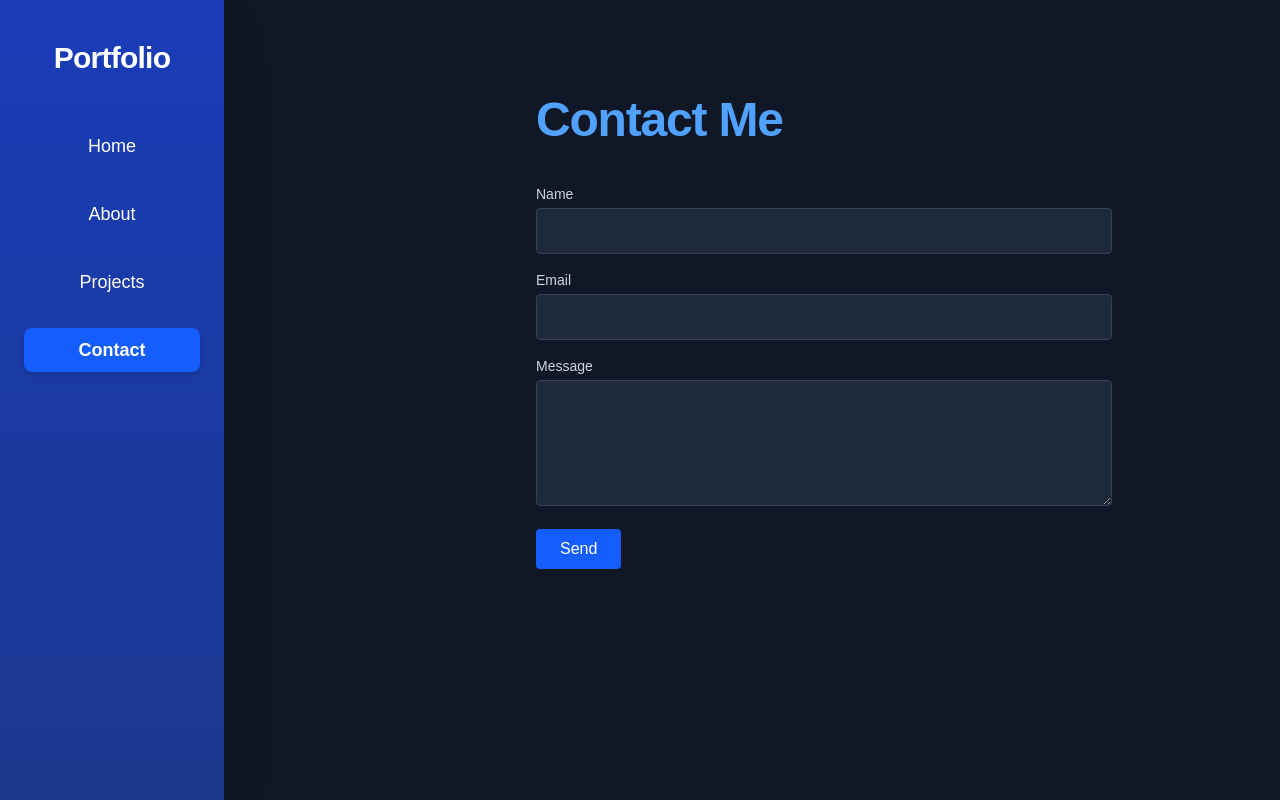
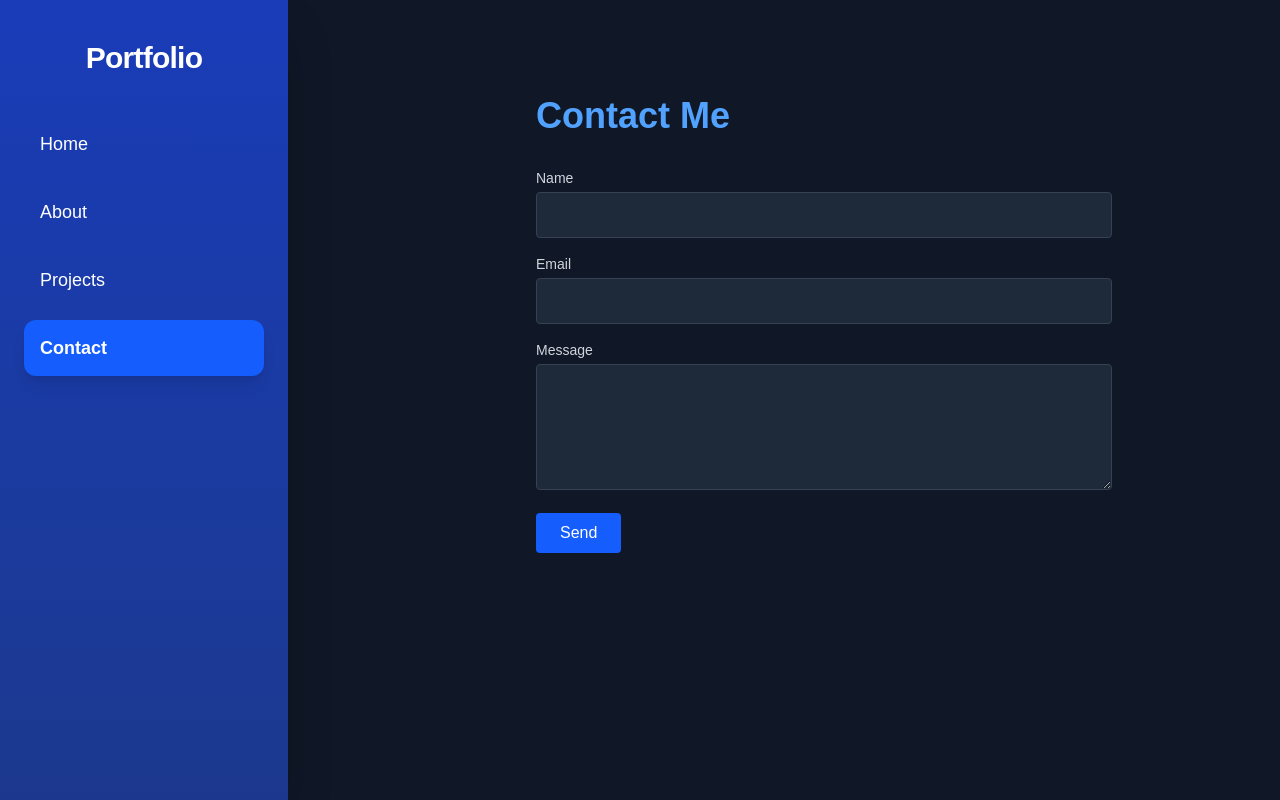
Before and after one commit to Femi-coder/my-portfolio, a Next.js app: page /contact in a window 1280 px wide. Built offline with nearby package versions, Linux system fonts and the light colour scheme.

Commit message:
scrollbar added plus more fixes

```diff
--- a/components/Navbar.jsx
+++ b/components/Navbar.jsx
@@ -1,6 +1,7 @@
+// components/Navbar.jsx
 import Link from 'next/link';
 import { useRouter } from 'next/router';
-import { useState } from 'react';
+import { useEffect, useState } from 'react';
 
 export default function Navbar() {
   const [open, setOpen] = useState(false);
@@ -13,34 +14,101 @@ export default function Navbar() {
     { name: 'Contact', path: '/contact' },
   ];
 
+  // Close drawer on route change or ESC
+  useEffect(() => {
+    const close = () => setOpen(false);
+    router.events?.on('routeChangeStart', close);
+    const onKey = (e) => e.key === 'Escape' && setOpen(false);
+    window.addEventListener('keydown', onKey);
+    return () => {
+      router.events?.off('routeChangeStart', close);
+      window.removeEventListener('keydown', onKey);
+    };
+  }, [router.events]);
+
   return (
     <>
+      {/* BIG floating burger on mobile */}
       <button
-        onClick={() => setOpen(!open)}
-        className="md:hidden fixed top-4 left-4 z-50 bg-blue-700 hover:bg-blue-800 text-white p-2 rounded-full shadow-lg transition"
+        onClick={() => setOpen((v) => !v)}
         aria-label="Toggle navigation"
+        aria-expanded={open}
+        className={`md:hidden fixed top-4 left-4 z-[60] group
+          h-14 w-14 rounded-2xl bg-blue-600/90 backdrop-blur
+          shadow-[0_8px_30px_rgba(2,132,199,0.35)]
+          ring-1 ring-white/20
+          active:scale-[.98] transition-all duration-200`}
       >
-        {open ? '✕' : '☰'}
+        {/* Animated hamburger → X */}
+        <span className="relative block mx-auto h-6 w-7">
+          <span
+            className={`absolute left-0 top-0 h-[3px] w-7 rounded bg-white transition-all duration-300
+              ${open ? 'translate-y-[9px] rotate-45' : 'translate-y-0'} `}
+          />
+          <span
+            className={`absolute left-0 top-1/2 h-[3px] w-7 -translate-y-1/2 rounded bg-white transition-all duration-200
+              ${open ? 'opacity-0' : 'opacity-100'}`}
+          />
+          <span
+            className={`absolute left-0 bottom-0 h-[3px] w-7 rounded bg-white transition-all duration-300
+              ${open ? '-translate-y-[9px] -rotate-45' : 'translate-y-0'}`}
+          />
+        </span>
       </button>
 
+      {/* Dim background when open (mobile) */}
+      <div
+        role="presentation"
+        onClick={() => setOpen(false)}
+        className={`md:hidden fixed inset-0 z-[50] bg-black/40 backdrop-blur-sm transition-opacity
+          ${open ? 'opacity-100 pointer-events-auto' : 'opacity-0 pointer-events-none'}`}
+      />
+
+      {/* Side nav */}
       <nav
-        className={`fixed top-0 left-0 h-full w-56 bg-gradient-to-b from-blue-800 to-blue-900 text-white flex flex-col items-center py-10 shadow-2xl transform transition-transform duration-300 z-40
+        className={`fixed top-0 left-0 h-full w-72 bg-gradient-to-b from-blue-800 to-blue-900
+          text-white flex flex-col items-center py-10 shadow-2xl z-[55]
+          transition-transform duration-300
           ${open ? 'translate-x-0' : '-translate-x-full'} md:translate-x-0`}
       >
-        <h1 className="text-3xl font-extrabold mb-12 tracking-tight">Portfolio</h1>
-        <ul className="space-y-6 w-full px-6">
-          {navItems.map((item) => (
+        {/* Brand */}
+        <div className="w-full px-6 flex items-center justify-between md:justify-center">
+          <h1 className="text-3xl font-extrabold tracking-tight">Portfolio</h1>
+
+          {/* Put a smaller close button inside drawer for mobile */}
+          <button
+            onClick={() => setOpen(false)}
+            aria-label="Close navigation"
+            className="md:hidden h-10 w-10 rounded-xl bg-white/10 hover:bg-white/15 transition-colors
+                       grid place-items-center focus:outline-none focus:ring-2 focus:ring-white/50"
+          >
+            <svg viewBox="0 0 24 24" className="h-6 w-6 text-white">
+              <path stroke="currentColor" strokeWidth="2" strokeLinecap="round" d="M6 6l12 12M18 6l-12 12" />
+            </svg>
+          </button>
+        </div>
+
+        {/* Links */}
+        <ul className="mt-10 space-y-3 w-full px-6">
+          {navItems.map((item) => {
+            const active = router.pathname === item.path;
+            return (
               <li key={item.path}>
                 <Link
                   href={item.path}
                   onClick={() => setOpen(false)}
-                className={`block w-full text-center py-2 px-4 rounded-lg text-lg transition duration-200
-                  ${router.pathname === item.path ? 'bg-blue-600 font-semibold shadow-md' : 'hover:bg-blue-700'}`}
+                  className={`flex items-center justify-center md:justify-start gap-3
+                    w-full py-3.5 px-4 rounded-xl text-lg transition
+                    focus:outline-none focus:ring-2 focus:ring-white/50
+                    ${active
+                      ? 'bg-blue-600 font-semibold shadow-lg'
+                      : 'hover:bg-white/10 active:bg-white/15'}`}
                 >
                   {item.name}
                 </Link>
               </li>
-          ))}
+            );
+          })}
         </ul>
       </nav>
     </>
--- a/components/TransitionWrapper.jsx
+++ b/components/TransitionWrapper.jsx
@@ -1,4 +1,3 @@
-// components/TransitionWrapper.jsx
 'use client';
 import { motion, AnimatePresence } from 'framer-motion';
 import { useRouter } from 'next/router';
--- a/pages/_app.js
+++ b/pages/_app.js
@@ -1,3 +1,4 @@
+// pages/_app.jsx
 import '../styles/globals.css';
 import Navbar from '../components/Navbar';
 import Router from 'next/router';
@@ -7,17 +8,15 @@ import 'nprogress/nprogress.css';
 // Configure NProgress
 NProgress.configure({
   showSpinner: false,
-  speed: 500,         // animation speed of the bar
-  trickleSpeed: 200,  // how frequently the bar increases
-  minimum: 0.08       // minimum bar size
+  speed: 500,
+  trickleSpeed: 200,
+  minimum: 0.08,
 });
 
-// Start NProgress on route change start
+// Start/stop NProgress on route changes
 Router.events.on('routeChangeStart', () => {
   NProgress.start();
 });
-
-// Delay the done() to make it feel smoother
 Router.events.on('routeChangeComplete', () => {
   setTimeout(() => NProgress.done(), 300);
 });
@@ -28,8 +27,11 @@ Router.events.on('routeChangeError', () => {
 export default function MyApp({ Component, pageProps }) {
   return (
     <div className="min-h-screen flex bg-gray-900 text-white">
+      {/* Sidebar/Navbar */}
       <Navbar />
-      <main className="flex-1 px-6 md:ml-52">
+
+      {/* 👇 Only scrollable container for the whole app */}
+      <main className="app-scroll flex-1 px-6 md:ml-52">
         <Component {...pageProps} />
       </main>
     </div>
--- a/pages/about.jsx
+++ b/pages/about.jsx
@@ -19,7 +19,7 @@ export default function About() {
                 animate={{ opacity: 1, x: 0 }}
                 transition={{ duration: 0.6 }}
               >
-                <h1 className="text-3xl sm:text-4xl font-bold mb-4 text-blue-400 tracking-tight">
+                <h1 className="text-3xl sm:text-4xl font-bold mb-8 text-blue-400 text-center sm:text-left">
                   About Me
                 </h1>
                 <p className="text-base sm:text-lg leading-relaxed">
--- a/pages/contact.jsx
+++ b/pages/contact.jsx
@@ -8,7 +8,7 @@ export default function ContactPage() {
       <TransitionWrapper>
         <main className="min-h-screen bg-gray-900 text-white pt-24 px-4 sm:px-8 md:pl-48">
           <div className="max-w-xl mx-auto">
-            <h1 className="text-3xl sm:text-5xl font-extrabold mb-10 text-blue-400 tracking-tight text-center sm:text-left">
+            <h1 className="text-3xl sm:text-4xl font-bold mb-8 text-blue-400 text-center sm:text-left">
               Contact Me
             </h1>
 
--- a/styles/globals.css
+++ b/styles/globals.css
@@ -52,3 +52,25 @@ html {
 #nprogress .peg {
   box-shadow: 0 0 10px #3b82f6, 0 0 5px #3b82f6;
 }
+/* 🌟 Blue Modern Scrollbar */
+* {
+  scrollbar-width: thin;                 /* Firefox */
+  scrollbar-color: #3b82f6 #1f2937;      /* thumb | track */
+}
+
+*::-webkit-scrollbar {
+  width: 8px;
+}
+
+*::-webkit-scrollbar-track {
+  background: #1f2937;                   /* Tailwind gray-800 */
+}
+
+*::-webkit-scrollbar-thumb {
+  background-color: #3b82f6;             /* Tailwind blue-500 */
+  border-radius: 8px;
+}
+
+*::-webkit-scrollbar-thumb:hover {
+  background-color: #60a5fa;             /* Tailwind blue-400 */
+}
```
Lines whose indentation alone changed are shown as unchanged.
